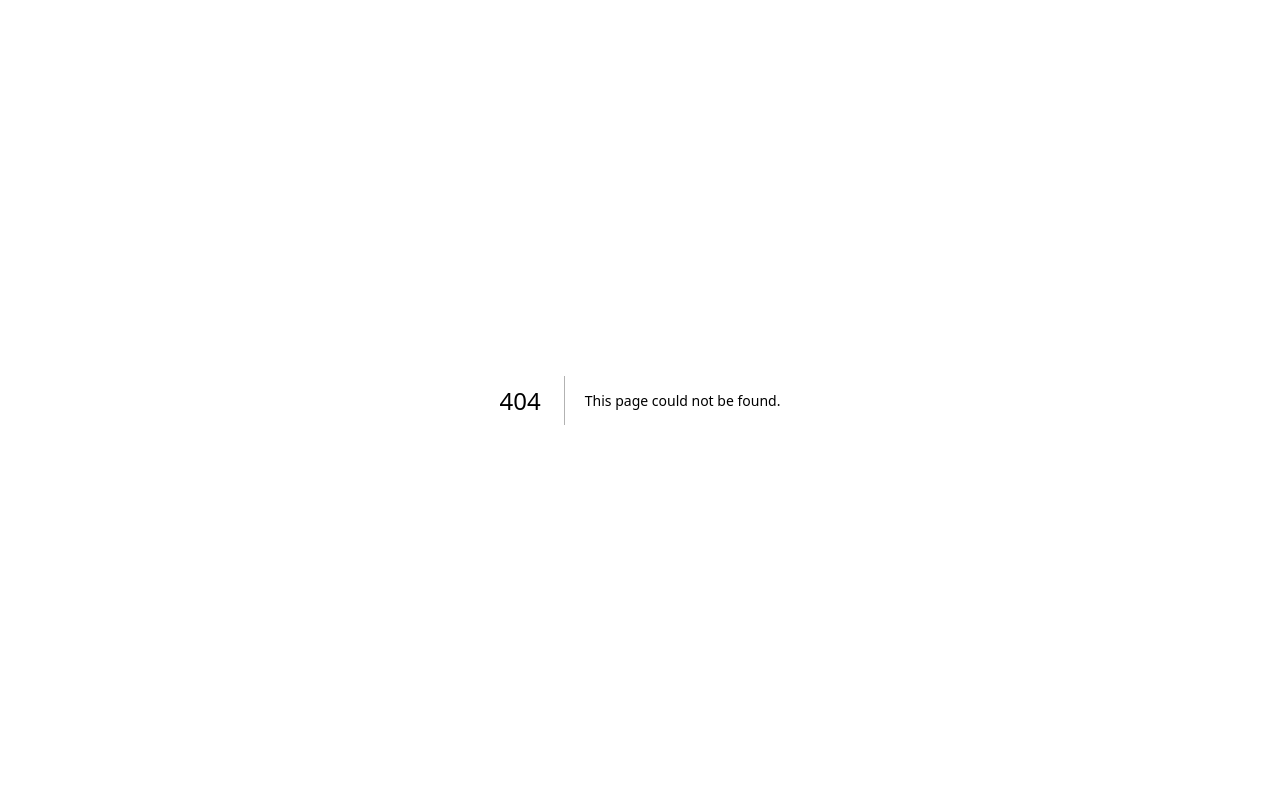
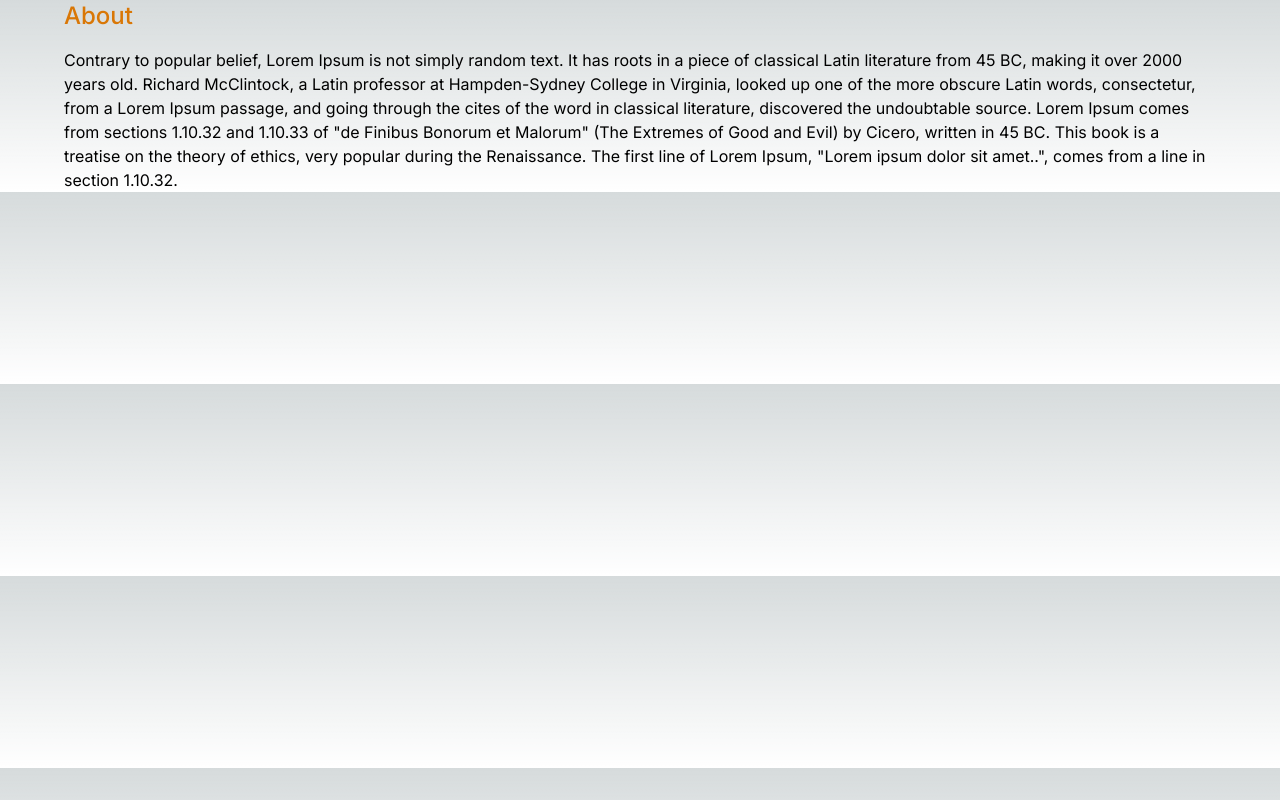
Before and after one commit to ilgon0110/imdb, a Next.js app: page /about in a window 1280 px wide. Before the commit this address had no page. Built offline with nearby package versions, Linux system fonts and the light colour scheme.

Commit message:
create about page

```diff
--- /dev/null
+++ b/src/app/about/page.jsx
@@ -0,0 +1,21 @@
+export default function About() {
+  return (
+    <div className="max-w-6xl mx-auto space-y-4">
+      <h1 className="text-2xl font-medium text-amber-600">About</h1>
+      <p>
+        Contrary to popular belief, Lorem Ipsum is not simply random text. It
+        has roots in a piece of classical Latin literature from 45 BC, making it
+        over 2000 years old. Richard McClintock, a Latin professor at
+        Hampden-Sydney College in Virginia, looked up one of the more obscure
+        Latin words, consectetur, from a Lorem Ipsum passage, and going through
+        the cites of the word in classical literature, discovered the
+        undoubtable source. Lorem Ipsum comes from sections 1.10.32 and 1.10.33
+        of "de Finibus Bonorum et Malorum" (The Extremes of Good and Evil) by
+        Cicero, written in 45 BC. This book is a treatise on the theory of
+        ethics, very popular during the Renaissance. The first line of Lorem
+        Ipsum, "Lorem ipsum dolor sit amet..", comes from a line in section
+        1.10.32.
+      </p>
+    </div>
+  );
+}
```
